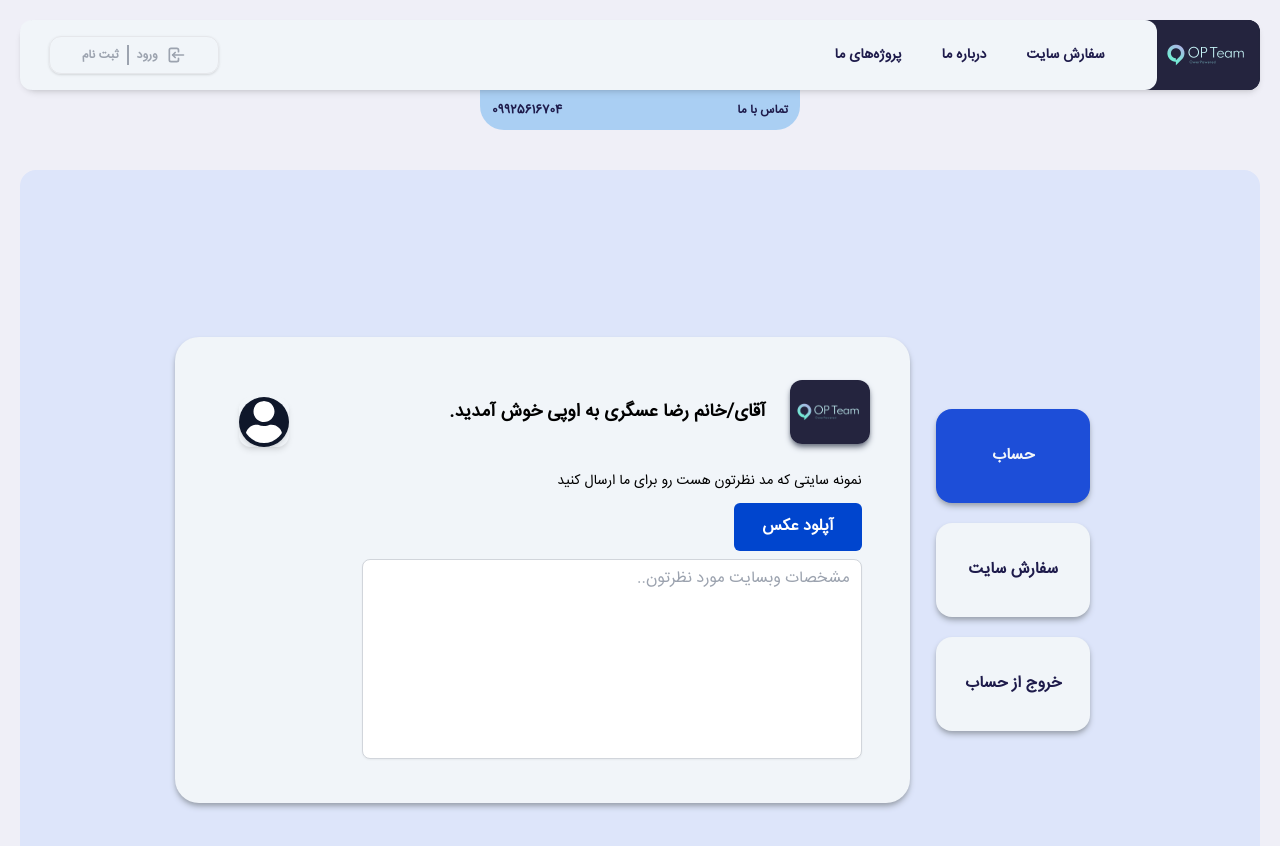
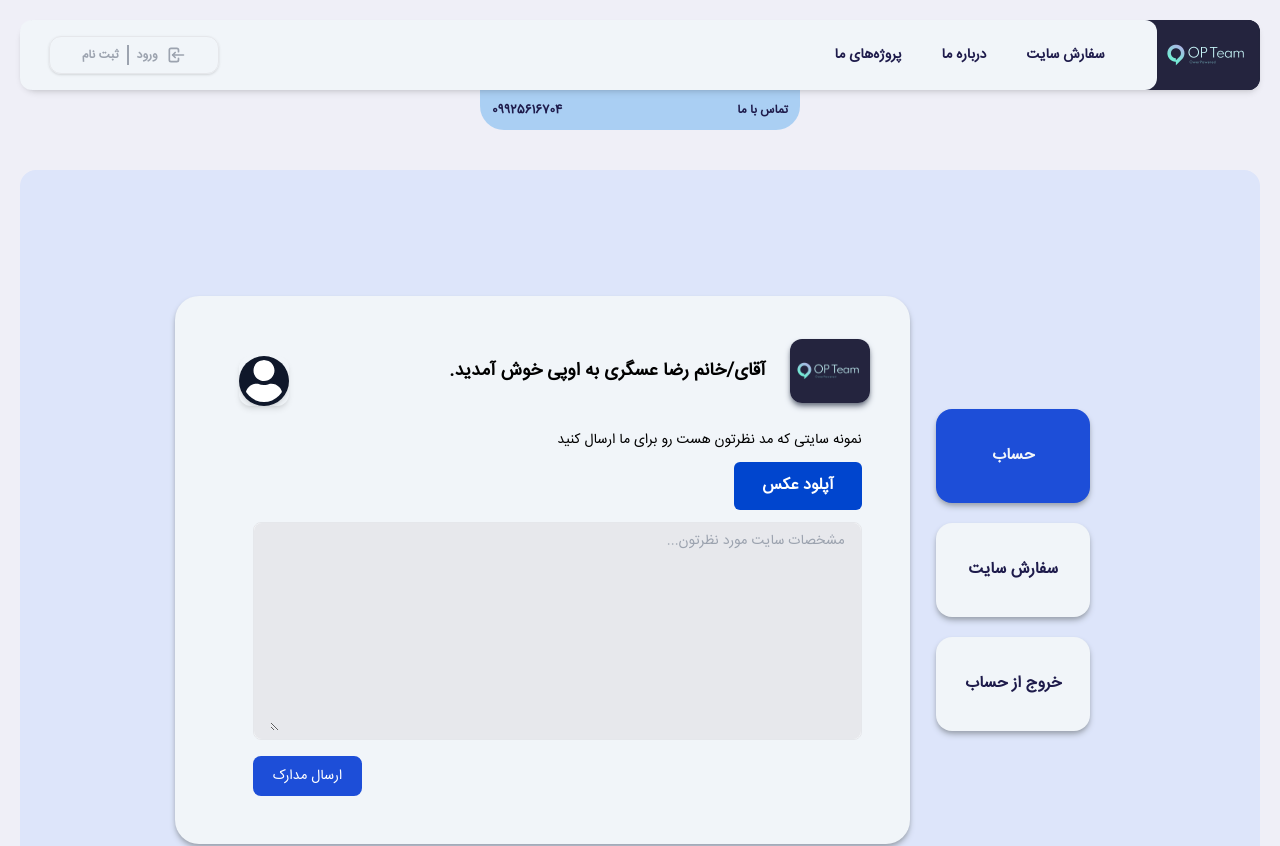
Before and after one commit to kamran1381/op-team-next, a Next.js app: page /userpanel/orders in a window 1280 px wide. Shown: the top 846 px of the page. Built offline with nearby package versions, Linux system fonts and the light colour scheme.

Commit message:
changes to ordersform made

```diff
--- a/src/app/userpanel/orders/page.jsx
+++ b/src/app/userpanel/orders/page.jsx
@@ -38,7 +38,7 @@ const Order = () => {
                                 </div>
                             </div>
 
-                            <div className='py-1 flex justify-center' >
+                            <div className='py-2' >
                                 <Ordersform />
                             </div>
                         </div>
--- a/src/components/ordersform.jsx
+++ b/src/components/ordersform.jsx
@@ -2,16 +2,22 @@ import React from 'react';
 
 const Ordersform = () => {
   return (
-    <form action="" className=' relative'>
-      <div className="relative w-[500px] h-[200px]">
-        <input
-          type='text'
-          placeholder=' '
-          className='rounded-lg border border-gray-300 shadow-sm focus:outline-none focus:border-blue-500  w-full h-full py-0  '
-        />
-        <span className="absolute top-0 right-0 text-gray-400 pt-2 pr-3 text-md">مشخصات وبسایت مورد نظرتون..</span>
+
+    <form>
+      <div class="w-full mb-4 border border-gray-200 rounded-lg bg-gray-50">
+
+        <div class="px-4 py-2 bg-[#e7e8ec] rounded-lg">
+          <textarea id="editor" rows="10" cols='70' class="block w-full px-0 text-sm text-gray-800 bg-[#e7e8ec] focus:outline-none  dark:text-white dark:placeholder-gray-400  " placeholder="مشخصات سایت مورد نظرتون... " required />
+        </div>
       </div>
+      <div className='flex justify-end'>
+        <button type="submit" class=" px-5 py-2.5 text-sm font-medium text-center text-white bg-blue-700 rounded-lg focus:ring-4 focus:ring-blue-200 dark:focus:ring-blue-900 hover:bg-blue-800">
+          ارسال مدارک
+        </button>
+      </div>
+
     </form>
+
   );
 };
 
```
